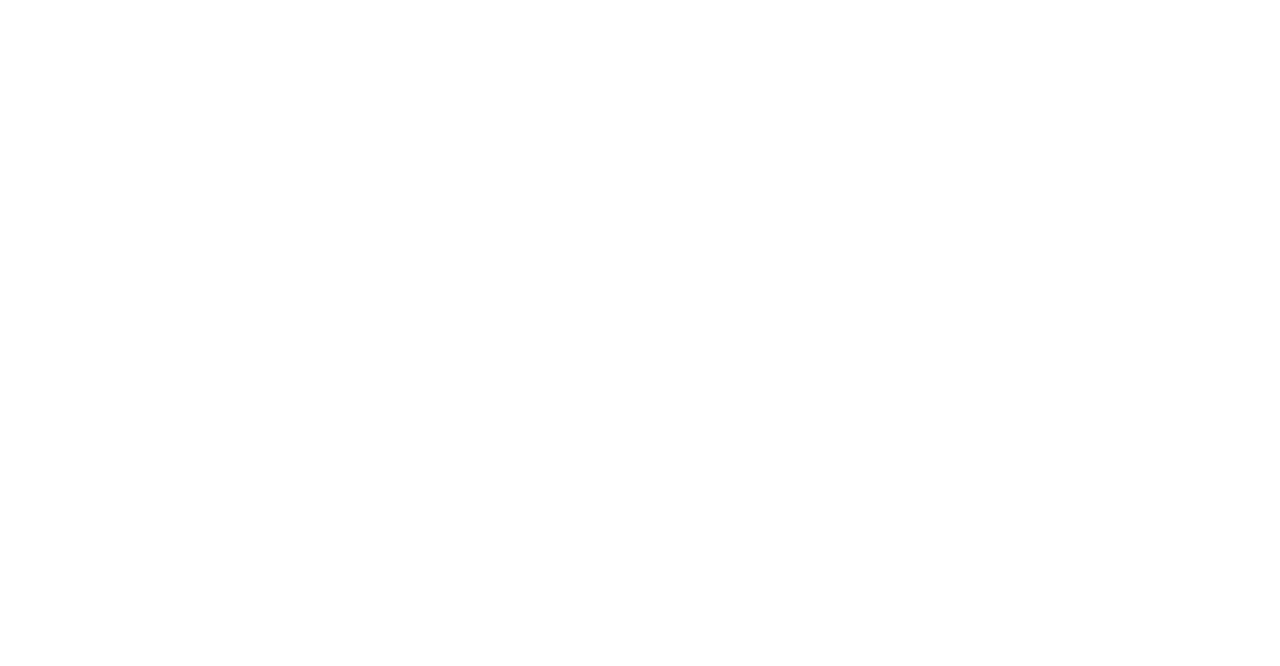
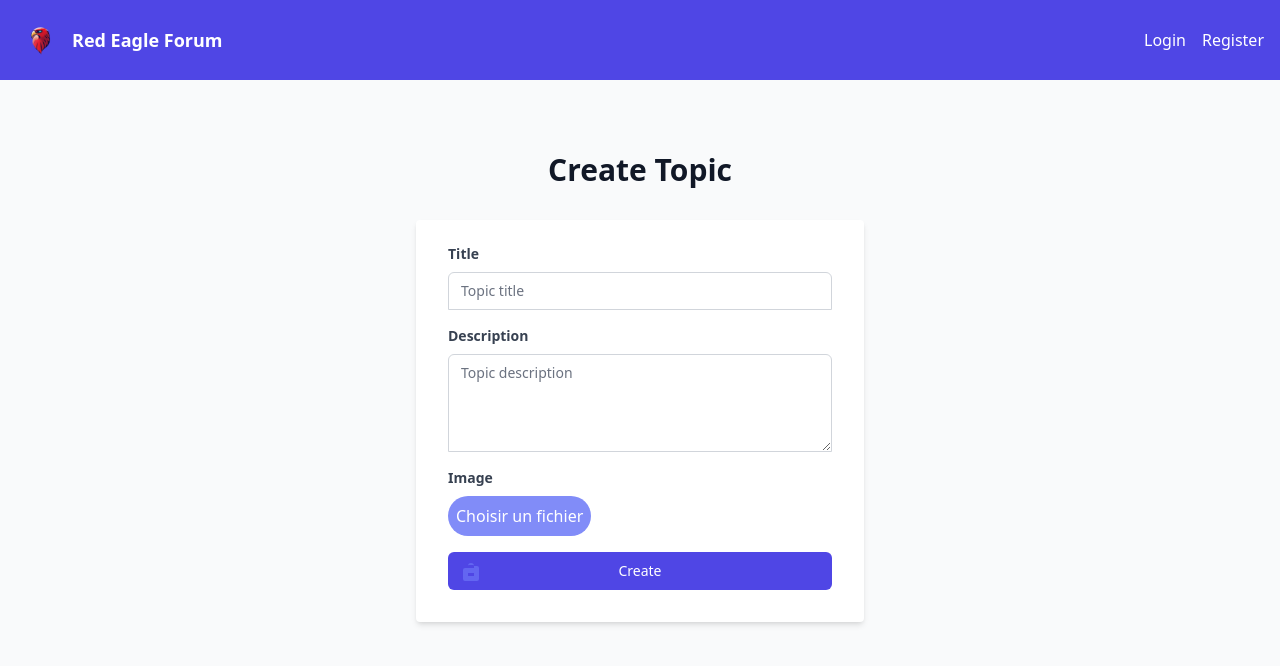
Before and after one commit to pierre-teodoresco/red-eagle-forum, a Vue app in the folder client/: page /create-topic in a window 1280 px wide. Before the commit this address had no page. Shown: the top 666 px of the page. Built offline with nearby package versions, Linux system fonts and the light colour scheme; no server answers.

Commit message:
front topic

```diff
--- a/client/src/router/routes.js
+++ b/client/src/router/routes.js
@@ -4,6 +4,7 @@
 import Register from '../views/Register.vue';
 import Login from '../views/Login.vue';
 import Profile from '../views/Profile.vue';
+import CreateTopic from '../views/CreateTopic.vue';
 
 const routes = [
     {
@@ -26,6 +27,11 @@
         name: 'Profile',
         component: Profile,
     },
+    {
+        path:'/create-topic',
+        name:'CreateTopic',
+        component: CreateTopic,
+    }
 ];
 
 const router = createRouter({
--- /dev/null
+++ b/client/src/services/auth.js
@@ -0,0 +1,29 @@
+import Cookies from 'js-cookie';
+import Service from '../services';
+
+export default {
+    data() {
+        return {
+            user: null,
+        };
+    },
+    async checkUserSession() {
+        const sessionToken = Cookies.get('sessionToken');
+        if (sessionToken) {
+            try {
+                const data = await Service.checkSessionTokenValidity(sessionToken);
+                if (data.isValid) {
+                    this.user = data.user;
+                } else {
+                    this.handleInvalidToken();
+                }
+            } catch (error) {
+                console.error('Error checking token validity:', error);
+            }
+        }
+    },
+    handleInvalidToken() {
+        Cookies.remove('sessionToken');
+        // Ajoutez ici la logique pour gérer un token invalide, par exemple, afficher un formulaire de connexion
+    },
+};
--- /dev/null
+++ b/client/src/views/CreateTopic.vue
@@ -0,0 +1,116 @@
+<template>
+    <div>
+        <Header :forumName="forumName" :user="user" />
+    </div>
+    <div class="flex items-center justify-center bg-gray-50 py-12 px-4 sm:px-6 lg:px-8">
+        <div class="max-w-md w-full space-y-8">
+            <div>
+                <h2 class="mt-6 text-center text-3xl font-extrabold text-gray-900">
+                    Create Topic
+                </h2>
+            </div>
+            <div class="bg-white shadow-md rounded px-8 pt-6 pb-8 mb-4">
+                <!-- Form to Update User Information -->
+                <form @submit.prevent="createTopic">
+                    <div class="mb-4">
+                        <label for="title" class="block text-gray-700 text-sm font-bold mb-2">
+                            Title
+                        </label>
+                        <input id="title" name="title" type="text"
+                            class="appearance-none rounded-none relative block w-full px-3 py-2 border border-gray-300 placeholder-gray-500 text-gray-900 rounded-t-md focus:outline-none focus:ring-indigo-500 focus:border-indigo-500 focus:z-10 sm:text-sm"
+                            placeholder="Topic title">
+                    </div>
+
+                    <div class="mb-4">
+                        <label for="description" class="block text-gray-700 text-sm font-bold mb-2">
+                            Description
+                        </label>
+                        <textarea id="description" name="description"
+                            class="appearance-none rounded-none relative block w-full px-3 py-2 border border-gray-300 placeholder-gray-500 text-gray-900 rounded-t-md focus:outline-none focus:ring-indigo-500 focus:border-indigo-500 focus:z-10 sm:text-sm resize-vertical"
+                            placeholder="Topic description" rows="4"></textarea>
+                    </div>
+
+
+                    <div class="mb-4">
+                        <label for="image" class="block text-gray-700 text-sm font-bold mb-2">
+                            Image
+                        </label>
+                        <input id="image" name="image" type="file" accept="image/*"
+                            class="appearance-none rounded-none relative block w-full px-2 py-2 border border-gray-300 placeholder-gray-500 text-gray-900 rounded-t-md focus:outline-none focus:ring-indigo-500 focus:border-indigo-500 focus:z-10 sm:text-sm"
+                            @change="handleImageChange" ref="imageInput" style="display:none;">
+                        <button @click="openFileInput"
+                            class="bg-indigo-400 text-white px-2 py-2 rounded-full hover:bg-indigo-600 cursor-pointer">
+                            Choisir un fichier
+                        </button>
+                    </div>
+
+
+                    <div>
+                        <button type="submit"
+                            class="group relative w-full flex justify-center py-2 px-4 border border-transparent text-sm font-medium rounded-md text-white bg-indigo-600 hover:bg-indigo-700 focus:outline-none focus:ring-2 focus:ring-offset-2 focus:ring-indigo-500">
+                            <span class="absolute left-0 inset-y-0 flex items-center pl-3">
+                                <!-- Heroicon name: solid/lock-closed -->
+                                <svg class="h-5 w-5 text-indigo-500 group-hover:text-indigo-400"
+                                    xmlns="http://www.w3.org/2000/svg" viewBox="0 0 20 20" fill="currentColor"
+                                    aria-hidden="true">
+                                    <path fill-rule="evenodd"
+                                        d="M10 2a3 3 0 00-3 3v2H4a2 2 0 00-2 2v9a2 2 0 002 2h12a2 2 0 002-2V7a2 2 0 00-2-2h-3V5a3 3 0 00-3-3zM7 5v2h6V5a1 1 0 00-1-1H8a1 1 0 00-1 1zm6 10H7v-3h6v3z"
+                                        clip-rule="evenodd" />
+                                </svg>
+                            </span>
+                            Create
+                        </button>
+                    </div>
+                </form>
+            </div>
+        </div>
+    </div>
+</template>
+
+<script>
+import Header from '../components/Header.vue';
+import UserServices from '../services/UserServices.js'
+
+export default {
+    components: {
+        Header,
+    },
+    data() {
+        return {
+            pageName: 'Create Topic',      // Name of the current page
+            user: null,                   // User's username
+        }
+    },
+    async mounted() {
+        try {
+            // Check if the user is logged in
+            const data = await UserServices.isLoggedIn();
+            this.user = data.user;
+        } catch (error) {
+            console.log(error);
+        }
+    },
+    methods: {
+        async createTopic() {
+            try {
+                // Create a new topic
+            } catch (error) {
+                console.log(error);
+            }
+        },
+
+        openFileInput() {
+            // Simuler un clic sur l'élément d'entrée de fichier pour ouvrir la boîte de dialogue de sélection de fichier
+            this.$refs.imageInput.click();
+        },
+        handleImageChange(event) {
+            // Gérer le changement d'image lorsqu'un fichier est sélectionné
+            const file = event.target.files[0]; // Obtenir le fichier sélectionné
+            if (file) {
+                // Faire quelque chose avec le fichier, par exemple l'afficher dans une image
+                this.selectedImage = URL.createObjectURL(file); // Stocker l'URL de l'image
+            }
+        },
+    },
+};
+</script>
--- a/client/src/views/Home.vue
+++ b/client/src/views/Home.vue
@@ -1,7 +1,23 @@
 <!-- src/views/Home.vue -->
 <template>
     <div>
-        <Header :user="user" :currentPage="pageName" />
+        <Header :forumName="forumName" :user="user" />
+        <!-- Affichez le bouton "Créer un Topic" si l'utilisateur est connecté -->
+        <div class="h-screen flex flex-col justify-center items-center">
+            <router-link v-if="user" to="/create-topic"
+                class="group relative w-full flex justify-center py-2 px-4 border border-transparent text-sm font-medium rounded-md text-white bg-blue-500 hover:bg-blue-700 focus:outline-none focus:ring-2 focus:ring-offset-2 focus:ring-blue-500">
+                <span class="absolute left-0 inset-y-0 flex items-center pl-3">
+                    <svg class="h-5 w-5 text-blue-500 group-hover:text-blue-400" xmlns="http://www.w3.org/2000/svg"
+                        viewBox="0 0 20 20" fill="currentColor" aria-hidden="true">
+                        <path fill-rule="evenodd"
+                            d="M10 2a3 3 0 00-3 3v2H4a2 2 0 00-2 2v9a2 2 0 002 2h12a2 2 0 002-2V7a2 2 0 00-2-2h-3V5a3 3 0 00-3-3zM7 5v2h6V5a1 1 0 00-1-1H8a1 1 0 00-1 1zm6 10H7v-3h6v3z"
+                            clip-rule="evenodd" />
+                    </svg>
+                </span>
+                Créer un nouveau topic
+            </router-link>
+        </div>
+
     </div>
 </template>
 
```
